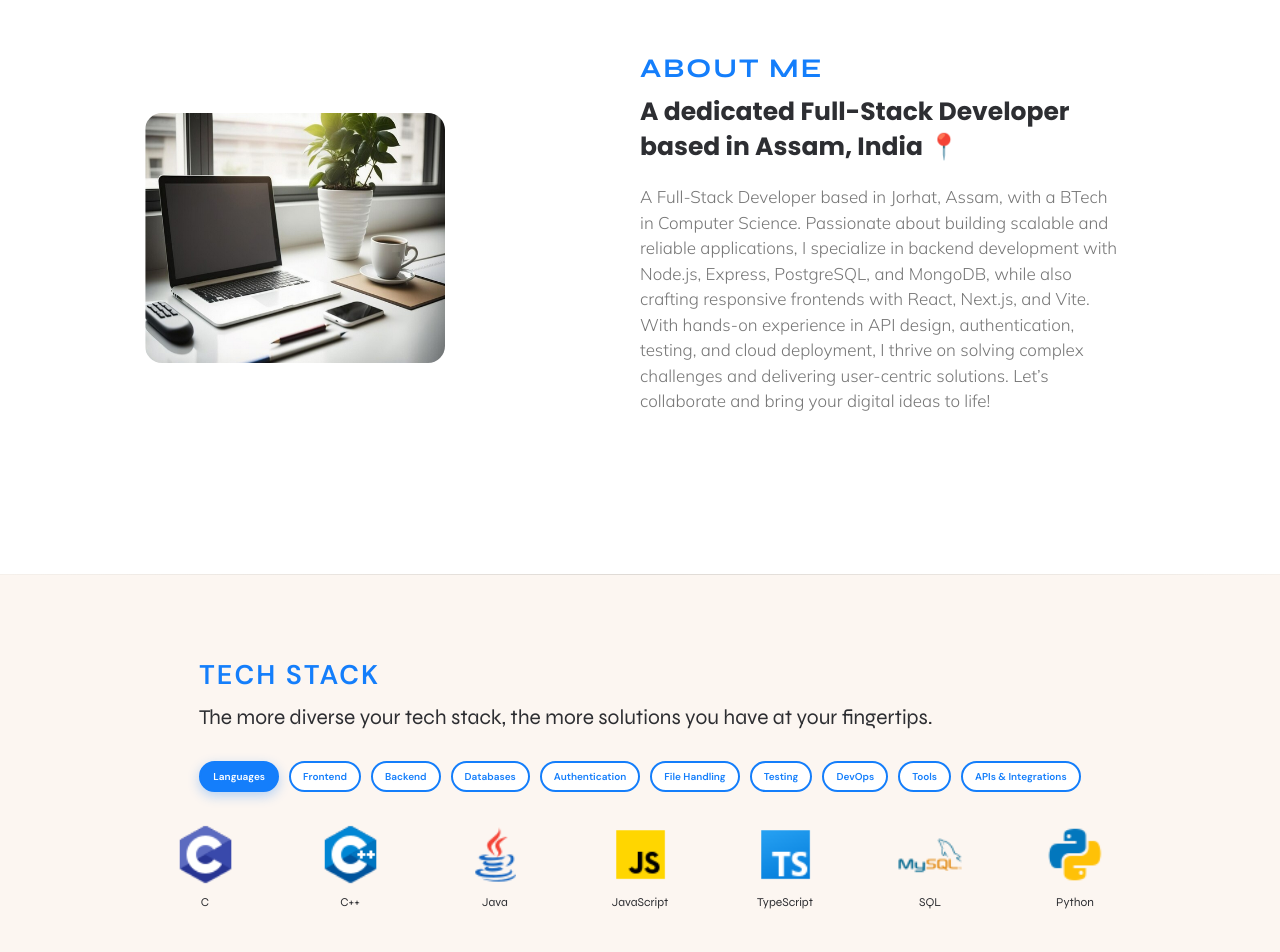
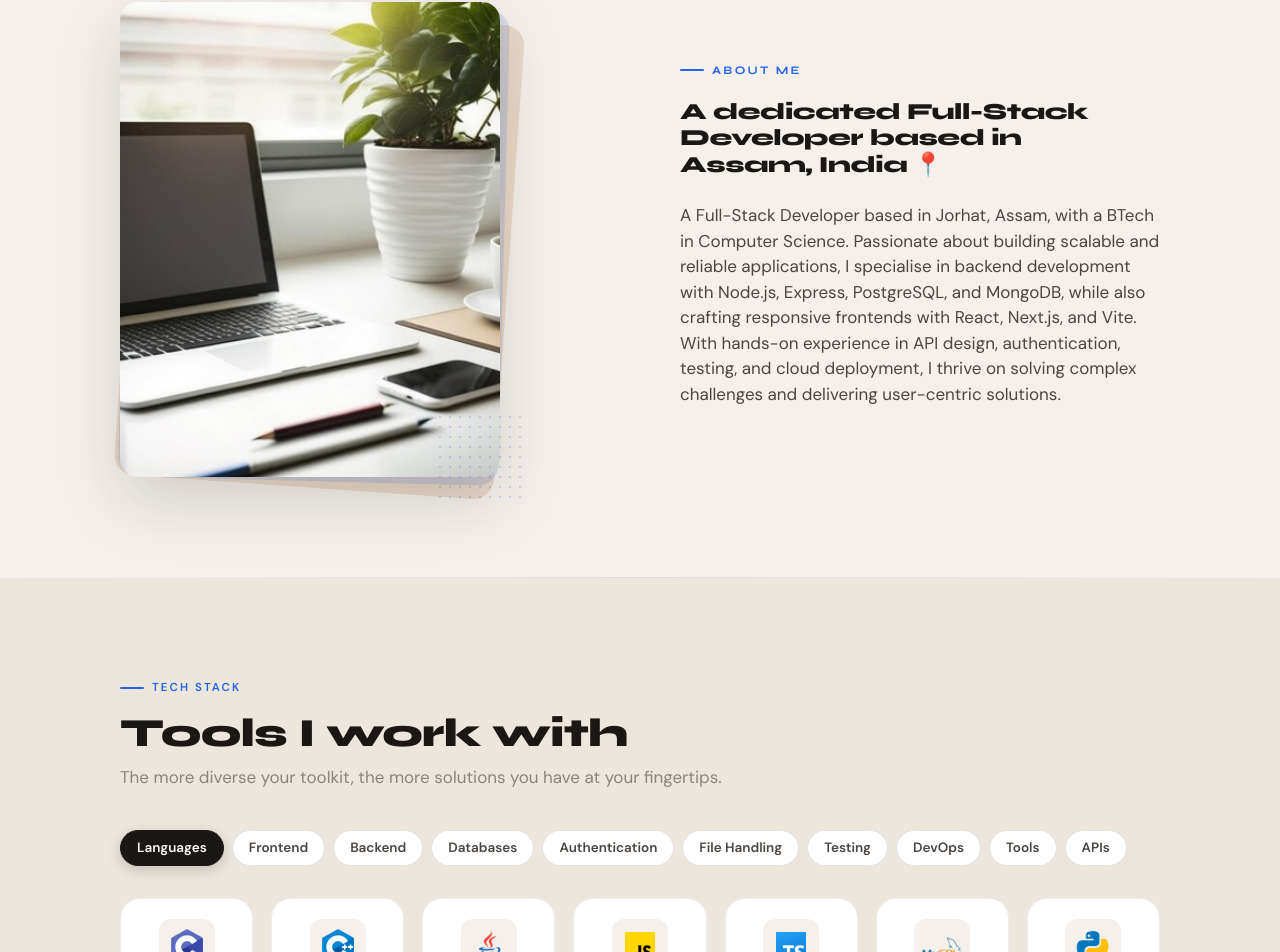
Before and after one commit to monojmkd/my-portfolio, a React (Create React App) app: page / in a window 1280 px wide. Shown: the part 899-1851 px from the top of the page. Built offline with nearby package versions, Linux system fonts and the light colour scheme.

Commit message:
updated Tech Stack and About with each CSS

```diff
--- a/src/Components/About/About.css
+++ b/src/Components/About/About.css
@@ -1,86 +1,184 @@
 .about {
-  background-color: rgb(255, 255, 255);
-  padding: 15rem 0;
+  background: var(--bg);
+  padding: 10rem 0;
 }
-@media (max-width: 1020px) {
-  .about {
-    padding: 8rem 0;
+
+.about-grid {
+  display: grid;
+  grid-template-columns: 1fr 1fr;
+  gap: 8rem;
+  align-items: center;
+}
+
+/* ── Image side ── */
+.ab-img {
+  position: relative;
+}
+
+.ab-img-wrap {
+  position: relative;
+  width: 100%;
+  max-width: 38rem;
+}
+
+/* layered accent blocks behind photo */
+.ab-img-wrap::before {
+  content: "";
+  position: absolute;
+  inset: 0;
+  background: #e8d8c8;
+  border-radius: 20px;
+  transform: rotate(4deg) translate(10px, 10px);
+  z-index: 0;
+}
+
+.ab-img-wrap::after {
+  content: "";
+  position: absolute;
+  inset: 0;
+  background: var(--accent);
+  border-radius: 20px;
+  transform: rotate(1.5deg) translate(4px, 4px);
+  z-index: 1;
+  opacity: 0.15;
+}
+
+.ab-photo {
+  position: relative;
+  z-index: 2;
+  width: 100%;
+  border-radius: 18px;
+  display: block;
+  object-fit: cover;
+  object-position: center top;
+  box-shadow: 0 24px 64px rgba(26, 23, 20, 0.16);
+  aspect-ratio: 4 / 5;
+}
+
+/* dot grid accent */
+.ab-dots {
+  position: absolute;
+  bottom: -2.5rem;
+  right: -2.5rem;
+  width: 9rem;
+  height: 9rem;
+  background-image: radial-gradient(
+    circle,
+    rgba(37, 99, 235, 0.22) 1.5px,
+    transparent 1.5px
+  );
+  background-size: 10px 10px;
+  z-index: 3;
+  pointer-events: none;
+}
+
+/* ── Text side ── */
+.ab-text {
+  display: flex;
+  flex-direction: column;
+  gap: 2rem;
+}
+
+.ab-label {
+  font-family: "Syne", sans-serif;
+  font-size: 1.15rem;
+  font-weight: 700;
+  letter-spacing: 0.2em;
+  text-transform: uppercase;
+  color: var(--accent);
+  display: flex;
+  align-items: center;
+  gap: 0.8rem;
+}
+
+.ab-label::before {
+  content: "";
+  display: inline-block;
+  width: 2.4rem;
+  height: 2px;
+  background: var(--accent);
+  border-radius: 2px;
+}
+
+.ab-text h2 {
+  font-family: "Syne", sans-serif;
+  font-size: 2.3rem;
+  font-weight: 800;
+  color: var(--ink);
+  line-height: 1.15;
+  letter-spacing: -0.02em;
+}
+
+.ab-text p {
+  font-family: "DM Sans", sans-serif;
+  font-size: 1.7rem;
+  color: var(--ink-2);
+  line-height: 1.5;
+}
+
+.ab-tags {
+  display: flex;
+  flex-wrap: wrap;
+  gap: 0.8rem;
+  margin-top: 0.4rem;
+}
+
+.ab-tag {
+  font-family: "DM Sans", sans-serif;
+  font-size: 1.3rem;
+  font-weight: 600;
+  background: var(--al);
+  color: var(--accent);
+  padding: 0.5rem 1.2rem;
+  border-radius: 6px;
+}
+
+/* ── Responsive ── */
+@media (max-width: 860px) {
+  .about-grid {
+    grid-template-columns: 1fr;
+    gap: 5rem;
+    text-align: center;
+  }
+
+  .ab-img {
+    display: flex;
+    justify-content: center;
+  }
+
+  .ab-img-wrap {
+    max-width: 30rem;
+  }
+
+  .ab-label,
+  .ab-tags {
+    justify-content: center;
+  }
+
+  .ab-text h2 {
+    font-size: 3rem;
+  }
+
+  .ab-dots {
+    right: -1rem;
+    bottom: -1rem;
   }
 }
 
-.container {
-  margin: 0 auto;
-  max-width: 107rem;
-  padding: 0 4rem;
-}
-@media (max-width: 460px) {
-  .container {
-    padding: 0 1.7rem;
+@media (max-width: 480px) {
+  .about {
+    padding: 7rem 0;
+  }
+
+  .ab-img-wrap {
+    max-width: 26rem;
+  }
+
+  .ab-text h2 {
+    font-size: 2.6rem;
+  }
+
+  .ab-text p {
+    font-size: 1.6rem;
   }
 }
-
-.about-content {
-  align-items: center;
-  display: grid;
-  grid-template-columns: 1fr 1fr;
-  justify-content: center;
-}
-@media (max-width: 1020px) {
-  .about-content {
-    grid-template-columns: 1fr;
-    text-align: center;
-  }
-}
-
-.side-img {
-  position: relative;
-}
-.main-img {
-  border-radius: 1.7rem;
-  height: 25rem;
-  width: 30rem;
-}
-@media (max-width: 460px) {
-  .main-img {
-    height: auto;
-    width: 90%;
-  }
-}
-@media (max-width: 1020px) {
-  .main-img {
-    margin-bottom: 3.5rem;
-  }
-}
-
-.side-text {
-  padding-right: 1.5rem;
-}
-@media (max-width: 1020px) {
-  .side-text {
-    margin: 0 auto;
-    max-width: 54rem;
-  }
-}
-.side-text h3 {
-  letter-spacing: 2px;
-  font-size: 2.7rem;
-  color: #147efb;
-  font-weight: 700;
-  margin-bottom: 1rem;
-  text-transform: uppercase;
-}
-
-.side-text h4 {
-  color: #2d2e32;
-  font-family: Poppins, sans-serif;
-  font-size: 2.5rem;
-  line-height: 1.4;
-  margin-bottom: 2rem;
-}
-.side-text p {
-  color: #767676;
-  font-family: Mulish, sans-serif;
-  font-size: 1.7rem;
-  font-weight: 500;
-  line-height: 1.5;
-}
--- a/src/Components/About/About.js
+++ b/src/Components/About/About.js
@@ -6,25 +6,32 @@ const About = () => {
   return (
     <section className="about" id="about">
       <div className="container">
-        <div className="about-content">
-          <div className="side-img">
-            <img src={dpImage} alt="mee" className="main-img" />
+        <div className="about-grid">
+          {/* Image */}
+          <div className="ab-img rv">
+            <div className="ab-img-wrap">
+              <img src={dpImage} alt="Monoj Kumar Das" className="ab-photo" />
+              <div className="ab-dots" />
+            </div>
           </div>
-          <div className="side-text">
-            <h3>About me</h3>
-            <h4>
-              A dedicated Full-Stack Developer <br></br> based in Assam, India
-              📍
-            </h4>
-            <p>
+
+          {/* Text */}
+          <div className="ab-text">
+            <span className="ab-label rv">About Me</span>
+
+            <h2 className="rv d1">
+              A dedicated Full-Stack Developer based in Assam, India 📍
+            </h2>
+
+            <p className="rv d2">
               A Full-Stack Developer based in Jorhat, Assam, with a BTech in
               Computer Science. Passionate about building scalable and reliable
-              applications, I specialize in backend development with Node.js,
+              applications, I specialise in backend development with Node.js,
               Express, PostgreSQL, and MongoDB, while also crafting responsive
               frontends with React, Next.js, and Vite. With hands-on experience
               in API design, authentication, testing, and cloud deployment, I
               thrive on solving complex challenges and delivering user-centric
-              solutions. Let’s collaborate and bring your digital ideas to life!
+              solutions.
             </p>
           </div>
         </div>
--- a/src/Components/Tech/Tech.css
+++ b/src/Components/Tech/Tech.css
@@ -1,135 +1,55 @@
 .tech {
-  background-color: #fcf6f1;
-  padding: 8rem 0;
+  background: var(--bg-alt);
+  padding: 10rem 0;
 }
 
-/* Title section */
-.tech-content p {
-  color: #147efb;
-  letter-spacing: 2px;
-  font-size: 2.7rem;
-  font-weight: 700;
-  margin-bottom: 1rem;
-  text-transform: uppercase;
-  padding-left: 5.4rem;
+/* ── Header ── */
+.tech-header {
+  margin-bottom: 4rem;
 }
 
-.tech-content h3 {
-  color: #2d2e32;
-  font-size: 2.1rem;
-  margin-bottom: 3rem;
-  padding-left: 5.4rem;
-}
-
-@media (max-width: 720px) {
-  .tech-content p,
-  .tech-content h3 {
-    text-align: center;
-    padding-left: 0;
-  }
-}
-
-/* Tabs container */
+/* ── Tab pills ── */
 .tech-tabs {
   display: flex;
   flex-wrap: wrap;
-  gap: 1rem;
-  justify-content: center;
-  margin-bottom: 3rem;
+  gap: 0.8rem;
+  margin-bottom: 3.2rem;
 }
 
-.tab-btn {
-  background: #fff;
-  border: 2px solid #147efb;
-  color: #147efb;
-  padding: 0.6rem 1.2rem;
-  border-radius: 25px;
-  font-size: 1rem;
+.tech-tab {
+  font-family: "DM Sans", sans-serif;
+  font-size: 1.35rem;
   font-weight: 600;
+  background: var(--surface);
+  border: 1.5px solid rgba(26, 23, 20, 0.12);
+  color: var(--ink-2);
+  padding: 0.7rem 1.6rem;
+  border-radius: 50px;
   cursor: pointer;
-  transition: all 0.3s ease;
+  transition: all 0.25s ease;
 }
 
-.tab-btn:hover {
-  background: #147efb;
-  color: #fff;
+.tech-tab:hover {
+  border-color: var(--accent);
+  color: var(--accent);
+  background: var(--al);
 }
 
-.tab-btn.active {
-  background: #147efb;
+.tech-tab.active {
+  background: var(--ink);
   color: #fff;
-  box-shadow: 0px 4px 12px rgba(20, 126, 251, 0.3);
+  border-color: var(--ink);
+  box-shadow: 0 4px 14px rgba(26, 23, 20, 0.18);
 }
 
-/* Tech stack grid */
-.tech-stack {
+/* ── Grid ── */
+.tech-grid {
   display: grid;
-  grid-template-columns: repeat(auto-fit, minmax(110px, 1fr));
-  gap: 2.5rem;
-  justify-items: center;
+  grid-template-columns: repeat(auto-fill, minmax(120px, 1fr));
+  gap: 1.8rem;
 }
 
-.small-stack {
-  display: flex;
-  justify-content: center;
-  gap: 2rem;
-}
-
-.icons {
-  display: flex;
-  flex-direction: column;
-  align-items: center;
-  text-align: center;
-  border-radius: 20px;
-}
-.icons :hover {
-  transform: translateY(-2px);
-  box-shadow: var(--elev-shadow);
-}
-.icons img {
-  width: 65px;
-  height: 65px;
-  object-fit: contain;
-  margin-bottom: 0.8rem;
-}
-
-.tech-stack h6 {
-  font-size: 1.2rem;
-  text-align: center;
-  color: #2d2e32;
-}
-
-/* Responsive */
-@media (max-width: 720px) {
-  .tech {
-    padding: 5rem 1rem;
-  }
-
-  .tech-stack {
-    grid-template-columns: repeat(auto-fit, minmax(90px, 1fr));
-    gap: 1.5rem;
-  }
-
-  .small-stack {
-    flex-wrap: wrap;
-  }
-
-  .icons img {
-    width: 50px;
-    height: 50px;
-  }
-
-  .tech-stack h6 {
-    font-size: 1rem;
-  }
-}
-
-/* Wrapper for smooth animation */
-.tech-stack-wrapper {
-  width: 100%;
-}
-
-/* Fade + slight slide animation */
+/* fade-in animation triggered on key change */
 .fade-in {
   animation: fadeSlide 0.4s ease;
 }
@@ -144,3 +64,95 @@
     transform: translateY(0);
   }
 }
+
+/* ── Card ── */
+.tech-card {
+  background: var(--surface);
+  border: 1px solid rgba(26, 23, 20, 0.07);
+  border-radius: var(--cr);
+  padding: 2rem 1rem 1.6rem;
+  display: flex;
+  flex-direction: column;
+  align-items: center;
+  gap: 1.2rem;
+  transition: all 0.3s ease;
+  cursor: default;
+}
+
+.tech-card:hover {
+  transform: translateY(-5px);
+  box-shadow: 0 12px 32px rgba(37, 99, 235, 0.12);
+  border-color: rgba(37, 99, 235, 0.2);
+}
+
+/* ── Icon wrapper — holds actual <img> ── */
+.tech-icon {
+  width: 5.6rem;
+  height: 5.6rem;
+  border-radius: 12px;
+  display: flex;
+  align-items: center;
+  justify-content: center;
+  background: var(--bg);
+  padding: 0.8rem;
+  transition: transform 0.3s ease;
+}
+
+.tech-card:hover .tech-icon {
+  transform: scale(1.08);
+}
+
+.tech-icon img {
+  width: 100%;
+  height: 100%;
+  object-fit: contain;
+  display: block;
+}
+
+.tech-card h6 {
+  font-family: "DM Sans", sans-serif;
+  font-size: 1.2rem;
+  font-weight: 500;
+  color: var(--ink-2);
+  text-align: center;
+  line-height: 1.3;
+}
+
+/* ── Responsive ── */
+@media (max-width: 720px) {
+  .tech {
+    padding: 7rem 0;
+  }
+
+  .tech-grid {
+    grid-template-columns: repeat(auto-fill, minmax(90px, 1fr));
+    gap: 1.2rem;
+  }
+
+  .tech-icon {
+    width: 4.4rem;
+    height: 4.4rem;
+    padding: 0.6rem;
+  }
+
+  .tech-card {
+    padding: 1.6rem 0.8rem 1.2rem;
+    gap: 0.9rem;
+  }
+
+  .tech-card h6 {
+    font-size: 1.1rem;
+  }
+
+  .tech-tab {
+    font-size: 1.2rem;
+    padding: 0.55rem 1.1rem;
+  }
+}
+
+@media (max-width: 400px) {
+  .tech-grid {
+    grid-template-columns: repeat(auto-fill, minmax(80px, 1fr));
+    gap: 1rem;
+  }
+}
--- a/src/Components/Tech/Tech.js
+++ b/src/Components/Tech/Tech.js
@@ -1,56 +1,55 @@
 import React, { useState } from "react";
 import "./Tech.css";
 
+// Languages
 import cImage from "../assests/c.png";
 import cplusImage from "../assests/c++.png";
 import javaImage from "../assests/java.png";
 import sqlImage from "../assests/mysql.png";
+import jsImage from "../assests/javascript.png";
+import tsImage from "../assests/typescript.png";
+import pythonImage from "../assests/python.png";
+
+// Frontend
 import html5Image from "../assests/html5.png";
 import cssImage from "../assests/css.png";
+import sassImage from "../assests/sass.png";
+import tailImage from "../assests/tailwind.png";
 import reactImage from "../assests/react.png";
+import nextImage from "../assests/nextjs.png";
 import reduxImage from "../assests/redux.png";
-import gitImage from "../assests/github.png";
-import jsImage from "../assests/javascript.png";
-import sassImage from "../assests/sass.png";
-import tsImage from "../assests/typescript.png";
-import nextImage from "../assests/nextjs.png";
-import tailImage from "../assests/tailwind.png";
+
+// Backend
+import nodeImage from "../assests/node.png";
 import expressImage from "../assests/express.png";
-import pythonImage from "../assests/python.png";
+import flaskImage from "../assests/flask.png";
 
-// Extra tech images (add these in /assests folder)
-import nodeImage from "../assests/node.png";
-import flaskImage from "../assests/flask.png";
+// Databases
 import postgresImage from "../assests/postgresql.png";
 import supabaseImage from "../assests/supabase.png";
 import sqliteImage from "../assests/sqlite.png";
 import mongodbImage from "../assests/mongodb.png";
+
+// Auth / File / Testing
+import jwtImage from "../assests/jwt.png";
+import cloudinaryImage from "../assests/cloudinary.png";
+import jestImage from "../assests/jest.png";
+
+// DevOps & Tools
 import postmanImage from "../assests/postman.png";
 import dockerImage from "../assests/docker.png";
-import cloudinaryImage from "../assests/cloudinary.png";
-// import rabbitmqImage from "../assests/rabbitmq.png";
-// import awsImage from "../assests/aws.png";
-import jwtImage from "../assests/jwt.png";
-// import oauthImage from "../assests/oauth.png";
-// import multerImage from "../assests/multer.png";
-// import sharpImage from "../assests/sharp.png";
-import jestImage from "../assests/jest.png";
-// import supertestImage from "../assests/supertest.png";
-// import vercelImage from "../assests/vercel.png";
-// import viteImage from "../assests/vite.png";
-// import shadcnImage from "../assests/shadcn.png";
-// import motionImage from "../assests/motion.png";
-// import rechartsImage from "../assests/recharts.png";
+import gitImage from "../assests/github.png";
+import figmaImage from "../assests/figma.png";
 import appsScriptImage from "../assests/appscript.png";
-import figma from "../assests/figma.png";
-import coingecko_api from "../assests/coingecko.png";
-import inshorts_api from "../assests/inshorts.png";
-import spotifydev_api from "../assests/spotify-dev.png";
-import swiggy_api from "../assests/swiggy.png";
-import ergastapi from "../assests/race.png";
 
-// Define categories
-const techCategories = {
+// APIs
+import swiggyImage from "../assests/swiggy.png";
+import inshortsImage from "../assests/inshorts.png";
+import spotifyImage from "../assests/spotify-dev.png";
+import coingeckoImage from "../assests/coingecko.png";
+import ergastImage from "../assests/race.png";
+
+const CATEGORIES = {
   Languages: [
     { name: "C", image: cImage },
     { name: "C++", image: cplusImage },
@@ -66,18 +65,13 @@ const techCategories = {
     { name: "SASS", image: sassImage },
     { name: "Tailwind CSS", image: tailImage },
     { name: "React JS", image: reactImage },
-    { name: "Next JS", image: nextImage },
+    { name: "Next.js", image: nextImage },
     { name: "Redux Toolkit", image: reduxImage },
-    // { name: "Vite", image: viteImage },
-    // { name: "ShadCN/UI", image: shadcnImage },
-    // { name: "Framer Motion", image: motionImage },
-    // { name: "Recharts", image: rechartsImage },
   ],
   Backend: [
     { name: "Node.js", image: nodeImage },
     { name: "Express JS", image: expressImage },
     { name: "Flask", image: flaskImage },
-    // { name: "RabbitMQ", image: rabbitmqImage },
   ],
   Databases: [
     { name: "MySQL", image: sqlImage },
@@ -86,82 +80,66 @@ const techCategories = {
     { name: "SQLite", image: sqliteImage },
     { name: "MongoDB", image: mongodbImage },
   ],
-  Authentication: [
-    { name: "JWT", image: jwtImage },
-    // { name: "OAuth", image: oauthImage },
-  ],
-  "File Handling": [
-    // { name: "Multer", image: multerImage },
-    { name: "Cloudinary", image: cloudinaryImage },
-    // { name: "Sharp", image: sharpImage },
-  ],
-  Testing: [
-    { name: "Jest", image: jestImage },
-    // { name: "Supertest", image: supertestImage },
-  ],
+  Authentication: [{ name: "JWT", image: jwtImage }],
+  "File Handling": [{ name: "Cloudinary", image: cloudinaryImage }],
+  Testing: [{ name: "Jest", image: jestImage }],
   DevOps: [
     { name: "Postman", image: postmanImage },
-    // { name: "Vercel CI/CD", image: vercelImage },
     { name: "Docker", image: dockerImage },
-    // { name: "AWS", image: awsImage },
+    { name: "Git & GitHub", image: gitImage },
   ],
   Tools: [
-    { name: "Figma", image: figma },
-    { name: "Git & GitHub", image: gitImage },
+    { name: "Figma", image: figmaImage },
     { name: "Google Apps Script", image: appsScriptImage },
   ],
-  "APIs & Integrations": [
-    { name: "Swiggy API", image: swiggy_api },
-    { name: "Inshorts API", image: inshorts_api },
-    { name: "Spotify Developers", image: spotifydev_api },
-    { name: "Coingecko API", image: coingecko_api },
-    { name: "Ergast F1 API", image: ergastapi },
+  APIs: [
+    { name: "Swiggy API", image: swiggyImage },
+    { name: "Inshorts API", image: inshortsImage },
+    { name: "Spotify Dev", image: spotifyImage },
+    { name: "CoinGecko API", image: coingeckoImage },
+    { name: "Ergast F1 API", image: ergastImage },
   ],
 };
 
 const Tech = () => {
-  const [activeCategory, setActiveCategory] = useState("Languages");
+  const [active, setActive] = useState("Languages");
 
   return (
     <section id="tech" className="tech">
       <div className="container">
-        <div className="tech-content">
-          <p>TECH STACK</p>
-          <h3>
-            The more diverse your tech stack, the more solutions you have at
-            your fingertips.
-          </h3>
+        {/* Header */}
+        <div className="tech-header rv">
+          <div className="section-label">Tech Stack</div>
+          <h2 className="section-heading">Tools I work with</h2>
+          <p className="section-sub">
+            The more diverse your toolkit, the more solutions you have at your
+            fingertips.
+          </p>
+        </div>
 
-          {/* Category Tabs */}
-          <div className="tech-tabs">
-            {Object.keys(techCategories).map((category) => (
+        {/* Category tabs */}
+        <div className="tech-tabs rv d1">
+          {Object.keys(CATEGORIES).map((cat) => (
             <button
-                key={category}
-                className={`tab-btn ${
-                  activeCategory === category ? "active" : ""
-                }`}
-                onClick={() => setActiveCategory(category)}
+              key={cat}
+              className={`tech-tab${active === cat ? " active" : ""}`}
+              onClick={() => setActive(cat)}
             >
-                {category}
+              {cat}
             </button>
           ))}
         </div>
 
-          {/* Display only active category */}
-          <div key={activeCategory} className={`tech-stack-wrapper fade-in`}>
-            <div
-              className={`tech-stack ${
-                techCategories[activeCategory].length <= 2 ? "small-stack" : ""
-              }`}
-            >
-              {techCategories[activeCategory].map((tech) => (
-                <div className="icons" key={tech.name}>
-                  <img src={tech.image} alt={tech.name} />
-                  <h6>{tech.name}</h6>
+        {/* Tech grid — key forces re-mount → re-triggers fade-in animation */}
+        <div key={active} className="tech-grid fade-in">
+          {CATEGORIES[active].map(({ name, image }) => (
+            <div key={name} className="tech-card">
+              <div className="tech-icon">
+                <img src={image} alt={name} />
+              </div>
+              <h6>{name}</h6>
             </div>
           ))}
-            </div>
-          </div>
         </div>
       </div>
     </section>
```
Lines whose indentation alone changed are shown as unchanged.
